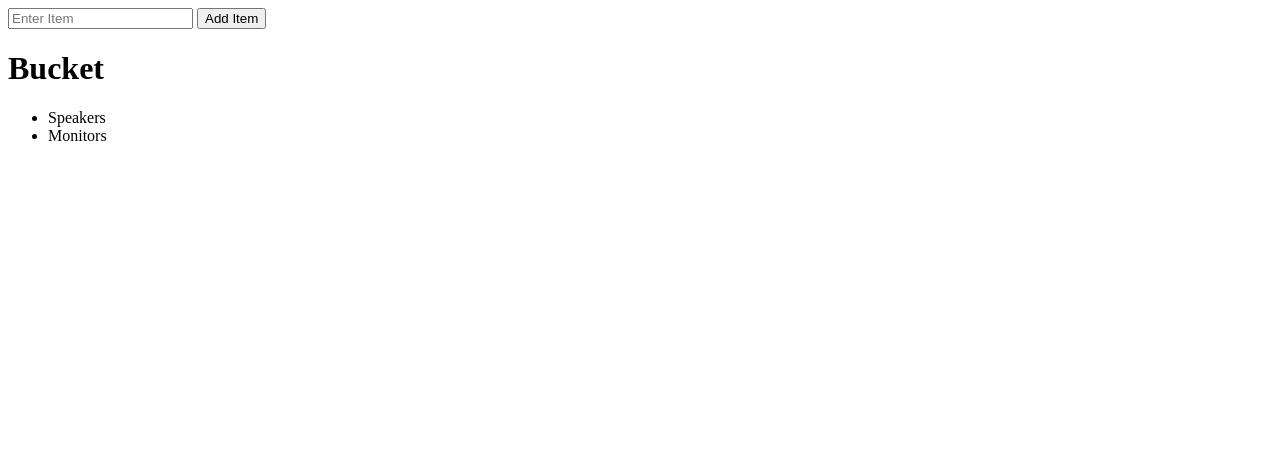
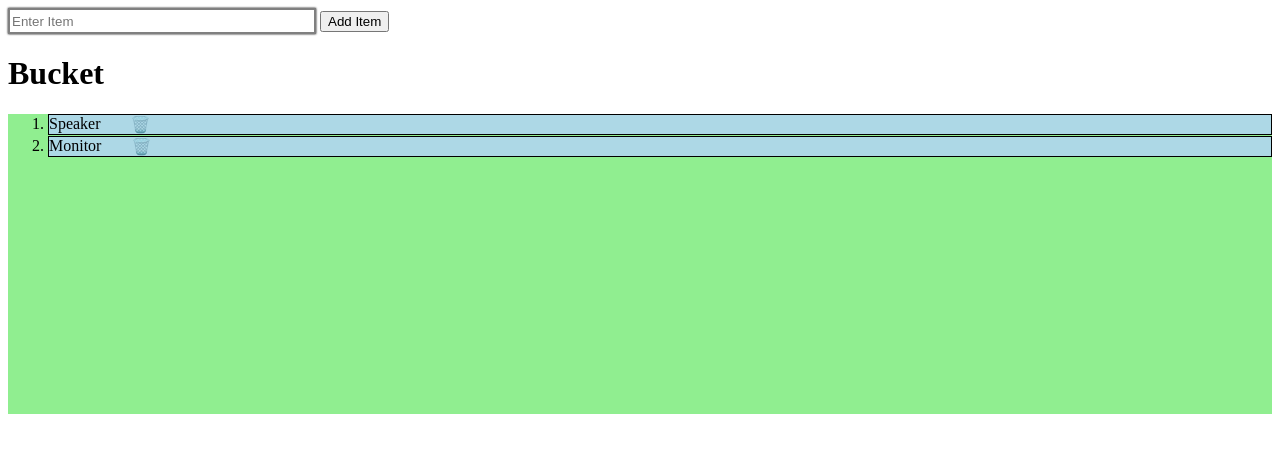
Before and after one commit to Davimehra/webdevelopment_batch1, a plain HTML site: page Session29/index.html in a window 1280 px wide. Drawn offline with Linux system fonts and the light colour scheme.

Commit message:
Bucket Project Completed - Homework delete all child from list

```diff
--- a/Session29/index.css
+++ b/Session29/index.css
@@ -0,0 +1,42 @@
+#item-input {
+  min-width: 300px;
+  min-height: 20px;
+  border: 2px solid grey;
+  box-shadow: 0px 0px 2px black;
+}
+
+#item-input:hover {
+  box-shadow: 0px 0px 1px black;
+}
+
+#item-input:focus {
+  outline: none;
+}
+
+#bucketList {
+  min-width: 300px;
+  min-height: 300px;
+  background-color: lightgreen;
+}
+
+.liClass {
+  background-color: lightblue;
+  border: 1px solid black;
+  margin-bottom: 1px;
+
+  display: flex;
+  flex-direction: row;
+  gap: 30px;
+}
+
+.liClass:nth-child(1) {
+  cursor: pointer;
+}
+
+.liClass:hover {
+  background-color: lightpink;
+}
+
+#trash {
+  cursor: pointer;
+}
--- a/Session29/index.html
+++ b/Session29/index.html
@@ -9,20 +9,30 @@
   </head>
   <body>
     <div>
-        <input  id="item-input" type="text" placeholder="Enter Item"> </input>
-        <button onclick="onClickHandler()" type="button">Add Item</button>
+        <input onkeydown="onKeyDown(event)" id="item-input" type="text" placeholder="Enter Item"> </input>
+        <button  onclick="onClickHandler()" type="button">Add Item</button>
     </div>
     <div>
       <h1>Bucket</h1>
 
       <!-- ParentElement  -->
-      <ul id="bucketList">
+      <ol id="bucketList">
         <!-- child1 -->
-        <li>Speakers</li>
+        <li >
+          <div class="liClass">
+            <span>Speaker</span>
+            <span id="trash" onclick="onClickDelete(event)">🗑️</span>
+          </div>
+          </li>
         <!-- child2 -->
-        <li>Monitors</li>
+        <li >
+          <div class="liClass">
+            <span>Monitor</span>
+            <span id="trash" onclick="onClickDelete(event)">🗑️</span>
+          </div>
+        </li>
 
-      </ul>
+      </l>
     </div>
   </body>
 </html>
--- a/Session29/index.js
+++ b/Session29/index.js
@@ -7,10 +7,38 @@ const bucketList = document.getElementById("bucketList");
 
 function onClickHandler() {
   const listItem = document.createElement("li");
+
   // <li> </li>
 
-  listItem.innerText = itemInput.value;
+  // listItem.innerText = itemInput.value;
   // <li>bats</li>
+
+  listItem.innerHTML = `<div class="liClass">
+  <span>${itemInput.value}</span>
+  <span id="trash" onclick="onClickDelete(event)">🗑️</span>
+</div>`;
 
   bucketList.appendChild(listItem);
 }
+
+function onClickDelete(rishaanEvent) {
+  const deletingLi = rishaanEvent.target.parentElement.parentElement;
+  console.log("Delete Button Clicked");
+  bucketList.removeChild(deletingLi);
+}
+
+{
+  /* <ol>
+  <li>
+    <span>Speaker</span>
+    <span>🗑️</span>
+  </li>
+  ;
+</ol>; */
+}
+
+function onKeyDown(daviEvent) {
+  if (daviEvent.key == "Enter") {
+    onClickHandler();
+  }
+}
```
